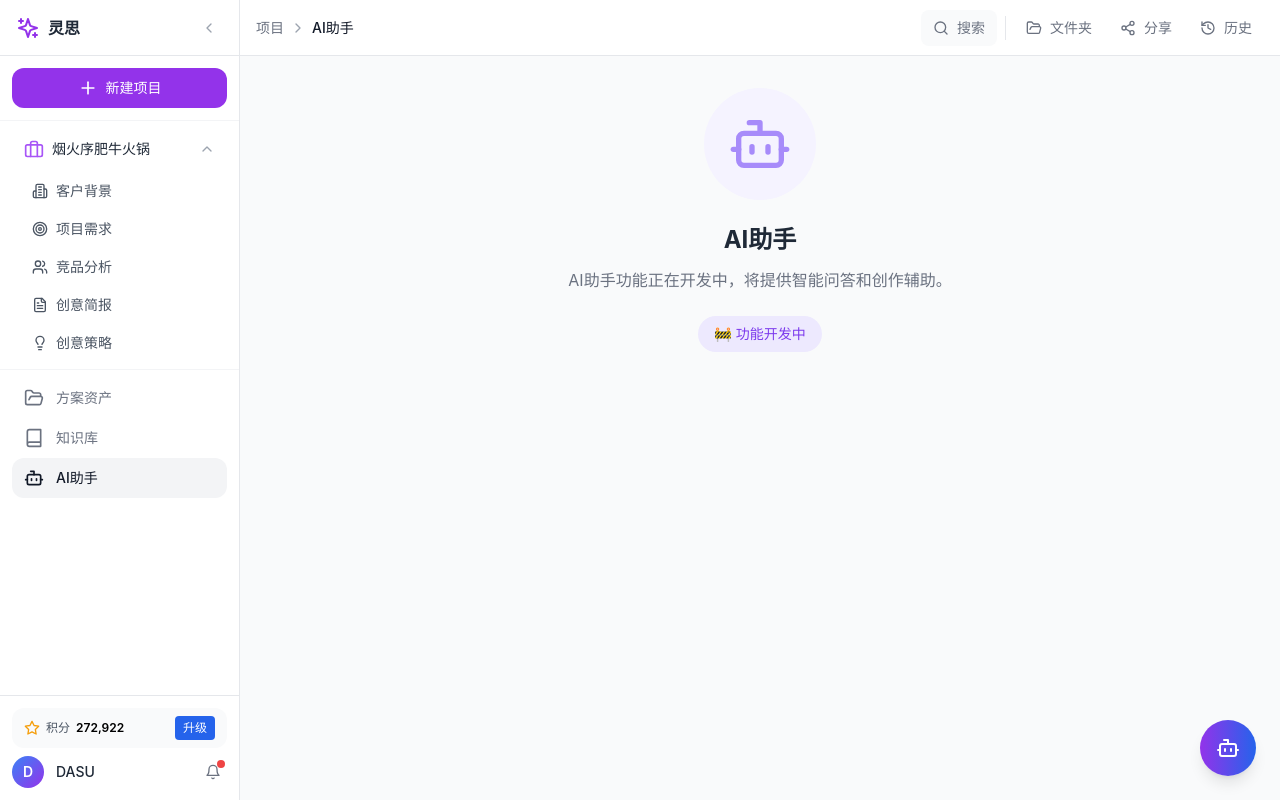
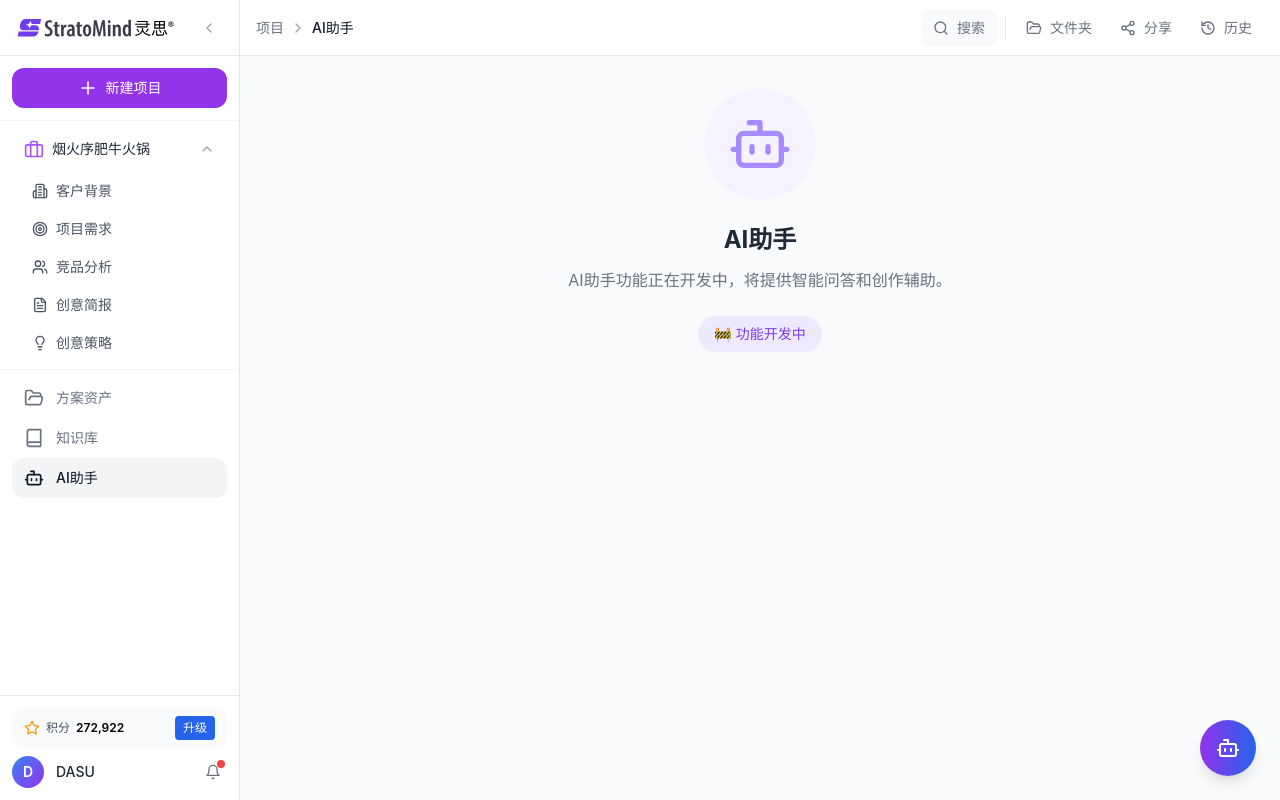
Before and after one commit to GPlanbrand/stratomind, a React (Vite) app: page /projects/assistant in a window 1280 px wide. Built offline with nearby package versions, Linux system fonts and the light colour scheme.

Commit message:
feat: 替换灵思logo为标准版
- 展开状态显示完整logo（图形+文字）
- 折叠状态显示缩略logo

```diff
--- a/src/components/Sidebar.tsx
+++ b/src/components/Sidebar.tsx
@@ -58,8 +58,19 @@ const Sidebar: React.FC<SidebarProps> = ({ user, collapsed, onToggleCollapse, cu
   if (collapsed) {
     return (
       <div className="fixed left-0 top-0 h-screen w-16 bg-white border-r border-gray-200 flex flex-col z-40">
+        {/* Logo */}
+        <div className="p-2 border-b border-gray-100 flex items-center justify-center">
+          <button
+            onClick={() => navigate('/projects')}
+            className="p-1"
+            title="灵思"
+          >
+            <img src="/stratomind-logo.svg" alt="灵思" className="h-6" />
+          </button>
+        </div>
+
         {/* 新建项目 */}
-        <div className="p-2 border-b border-gray-100">
+        <div className="p-2">
           <button
             onClick={() => navigate('/projects/workspace/new')}
             className="w-full flex items-center justify-center py-2 bg-purple-600 text-white rounded-lg hover:bg-purple-700"
@@ -70,7 +81,7 @@ const Sidebar: React.FC<SidebarProps> = ({ user, collapsed, onToggleCollapse, cu
         </div>
 
         {/* 项目步骤 */}
-        <nav className="flex-1 py-2 overflow-y-auto">
+        <nav className="flex-1 py-2 scroll-fix">
           {projectSteps.map(item => (
             <button
               key={item.step}
@@ -121,8 +132,7 @@ const Sidebar: React.FC<SidebarProps> = ({ user, collapsed, onToggleCollapse, cu
       {/* Logo */}
       <div className="h-14 flex items-center justify-between px-4 border-b border-gray-200 flex-shrink-0">
         <button onClick={() => navigate('/projects')} className="flex items-center gap-2">
-          <Sparkles className="w-6 h-6 text-purple-600" />
-          <span className="font-semibold text-gray-800">灵思</span>
+          <img src="/stratomind-logo.svg" alt="灵思" className="h-7" />
         </button>
         <button onClick={onToggleCollapse} className="p-1.5 rounded-lg hover:bg-gray-100 text-gray-400">
           <ChevronLeft className="w-4 h-4" />
@@ -140,8 +150,8 @@ const Sidebar: React.FC<SidebarProps> = ({ user, collapsed, onToggleCollapse, cu
         </button>
       </div>
 
-      {/* 可滚动区域 - 添加滚动隔离和高度约束 */}
-      <div className="flex-1 min-h-0 overflow-y-auto overscroll-contain touch-none">
+      {/* 可滚动区域 - 使用scroll-fix类确保滚动正常工作 */}
+      <div className="flex-1 scroll-fix">
         {/* 当前项目 */}
         <div className="px-3 py-2">
           <button
--- a/src/index.css
+++ b/src/index.css
@@ -16,18 +16,23 @@
   margin: 0;
   padding: 0;
   box-sizing: border-box;
+  /* 禁用移动端点击高亮 */
+  -webkit-tap-highlight-color: transparent;
 }
 
-body {
+html, body {
   font-family: -apple-system, BlinkMacSystemFont, 'Segoe UI', Roboto, 'Helvetica Neue', Arial, sans-serif;
   -webkit-font-smoothing: antialiased;
   -moz-osx-font-smoothing: grayscale;
   min-height: 100vh;
-  background-color: white;
+  overflow-x: hidden;
+  overflow-y: auto; /* 关键：允许页面整体滚动 */
+  height: auto;
 }
 
 #root {
   min-height: 100vh;
+  overflow: hidden;
 }
 
 /* 滚动条样式 */
@@ -49,47 +54,32 @@ body {
   background: #9ca3af;
 }
 
-/* 侧边栏滚动隔离 - 防止滚动穿透 */
+/* ============================================
+   侧边栏滚动修复
+   ============================================ */
+
+/* 侧边栏滚动隔离 - 防止滚动穿透到父容器 */
 .overscroll-contain {
   overscroll-behavior-y: contain;
+  overscroll-behavior: contain;
 }
 
-/* 触摸设备禁用触摸滚动（用于需要原生滚动的场景） */
+/* 触摸设备控制 */
 .touch-none {
   touch-action: none;
 }
 
-/* 固定侧边栏滚动容器高度约束 */
-.sidebar-scroll-container {
-  height: 100%;
-  display: flex;
-  flex-direction: column;
-  overflow: hidden;
-}
+/* 固定定位容器内滚动区域的关键样式 */
+.scroll-fix {
+  /* 确保flex子元素可以收缩 */
+  min-height: 0;
 
-.sidebar-scroll-content {
-  flex: 1;
+  /* 允许垂直滚动 */
   overflow-y: auto;
   overflow-x: hidden;
-  min-height: 0; /* 关键：允许flex子元素收缩 */
-}
 
-/* 确保body和html不阻止fixed元素的滚动 */
-html, body {
-  overflow-x: hidden;
-  overflow-y: auto;
-  height: auto;
-  min-height: 100vh;
-}
-
-#root {
-  min-height: 100vh;
-  overflow: hidden;
-}
-
-/* 禁用移动端点击高亮 */
-* {
-  -webkit-tap-highlight-color: transparent;
+  /* 阻止滚动穿透 */
+  overscroll-behavior-y: contain;
 }
 
 /* 移动端优化 */
```
Also changed, not shown: public/stratomind-logo.svg (added).
